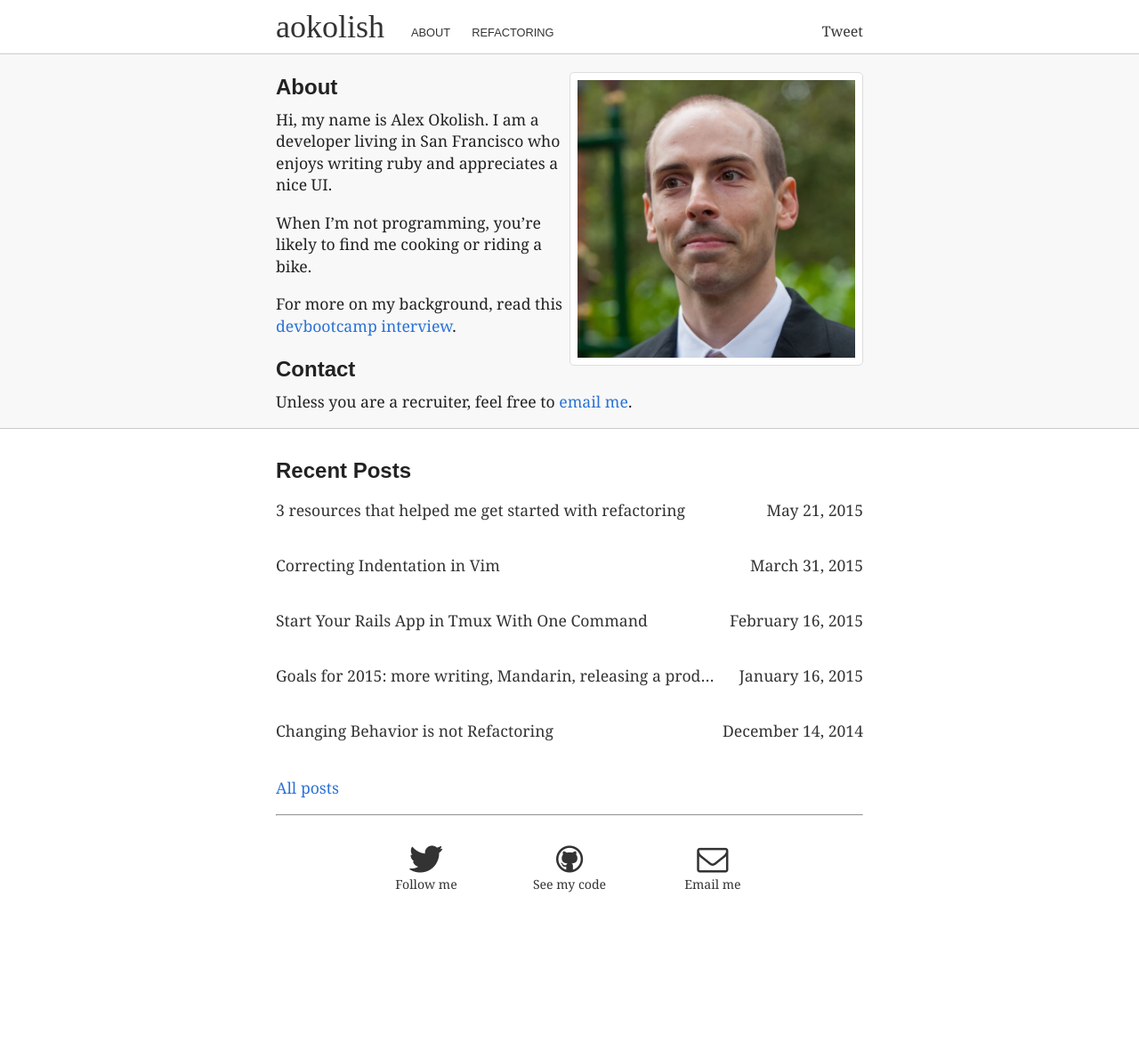
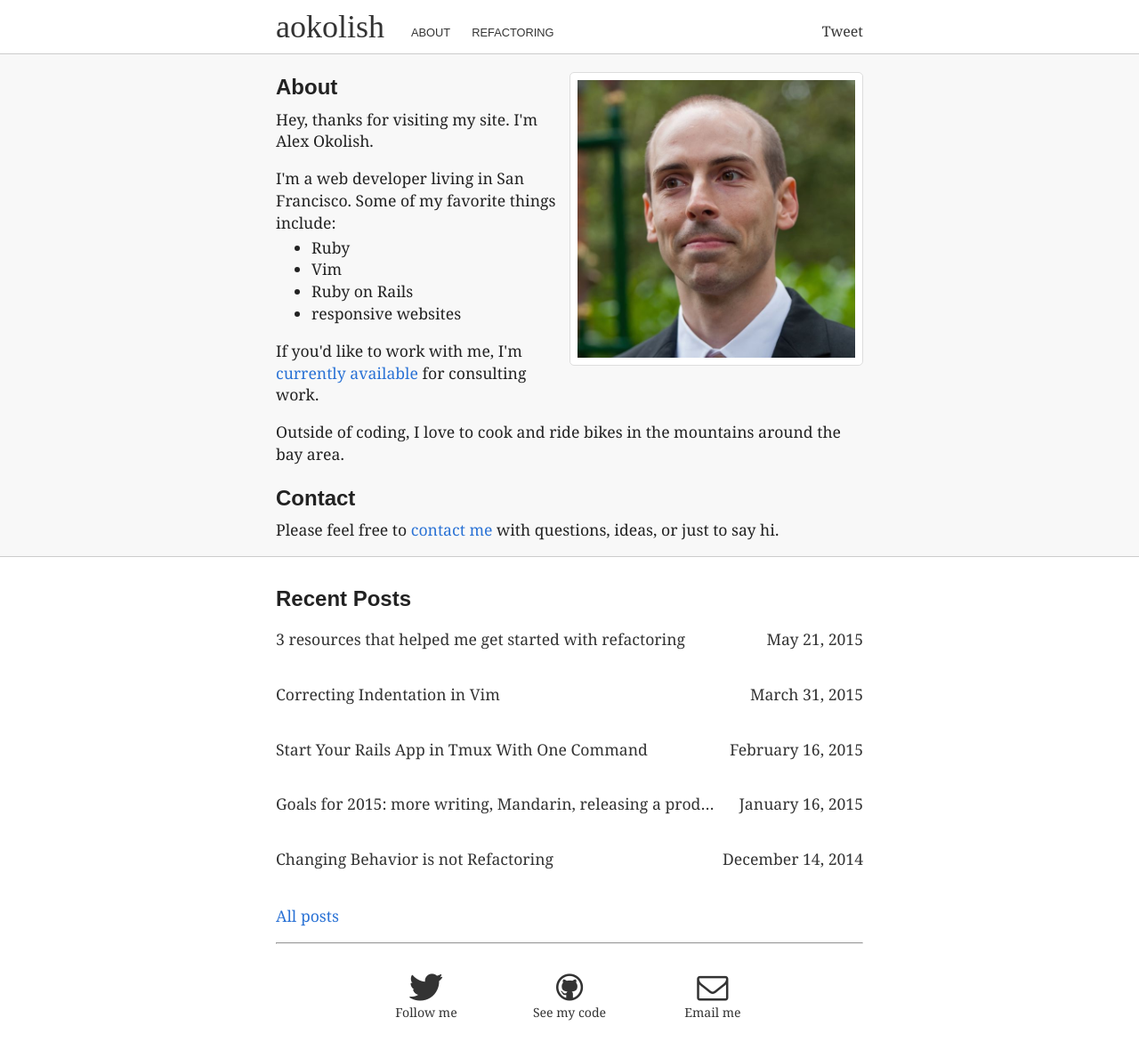
Before and after one commit to ao140505/ao140505.github.io, a Jekyll site: the page built from about/index.html, in a window 1280 px wide. Shown: the whole page at 89% size. Built offline with Jekyll 4.4.1, drawn with Linux system fonts in a browser that asks for light colours; some web fonts are replaced; Markdown is read by kramdown in place of the engine named in the settings; comment, search, counter and statistics services are not loaded; before the commit the page ends 1044 px from its top, so only the background shows below that.

Commit message:
update about page

```diff
--- a/about/index.html
+++ b/about/index.html
@@ -6,14 +6,35 @@ layout: layout
   <p><img class="alex" src="/img/alex.jpg"></p>
 
   <h2>About</h2>
-  <p>Hi, my name is Alex Okolish. I am a developer living in San Francisco who enjoys writing ruby and appreciates a nice UI.</p>
-  <p>When I’m not programming, you’re likely to find me cooking or
-  riding a bike.</p>
+
   <p>
-    For more on my background, read this
-    <a target="_blank" href="http://sf_video_header.s.devbootcamp.com/2013/05/28/the-journey-from-classical-musician-to-coder-alex-okolish-interview/">devbootcamp interview</a>.
+    Hey, thanks for visiting my site. I'm Alex Okolish.
+  </p>
+
+  <p>
+    I'm a web developer living in San Francisco. Some of my favorite
+    things include:
+  </p>
+
+  <ul>
+    <li>Ruby</li>
+    <li>Vim</li>
+    <li>Ruby on Rails</li>
+    <li>responsive websites</li>
+  </ul>
+
+  <p>
+    If you'd like to work with me, I'm <a
+    href="mailto:alex.okolish@gmail.com">currently available
+    </a> for consulting work.
+  </p>
+
+  <p>
+    Outside of coding, I love to cook and ride
+    bikes in the mountains around the bay area.
   </p>
 
   <h2>Contact</h2>
-  <p>Unless you are a recruiter, feel free to <a href="mailto:alex.okolish@gmail.com">email me</a>.</p>
+  <p>Please feel free to <a href="mailto:alex.okolish@gmail.com">contact
+    me</a> with questions, ideas, or just to say hi.</p>
 </article>
```
